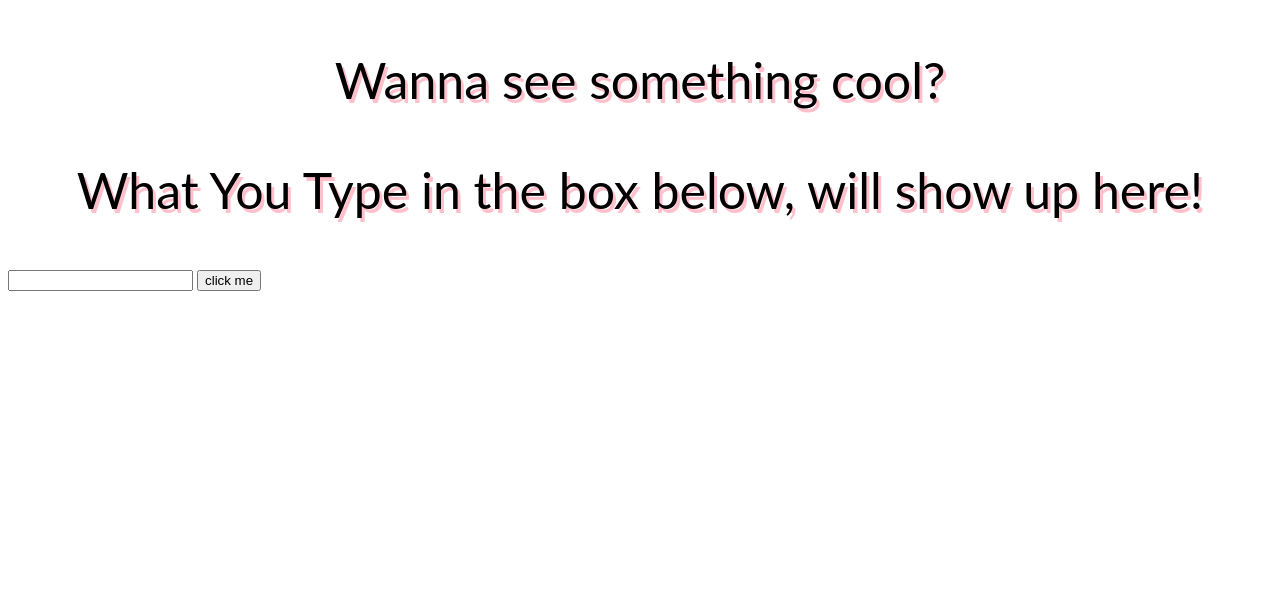
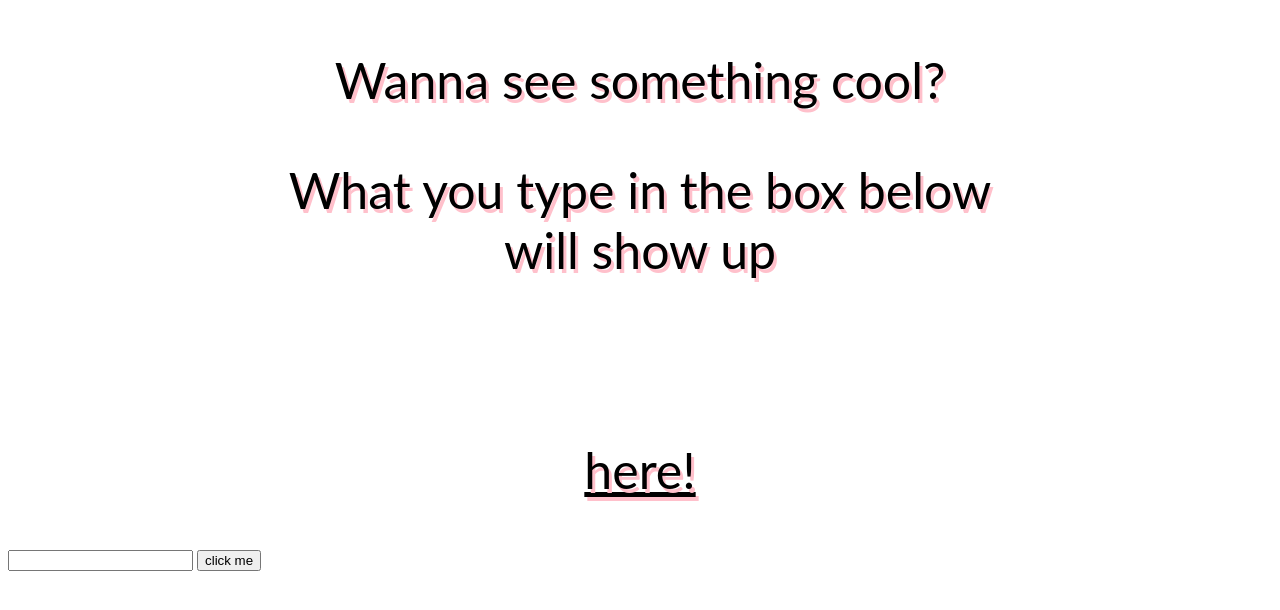
Before and after one commit to bertolorian/coding-by-doing, a plain HTML site: page index.html in a window 1280 px wide. Drawn offline with Linux system fonts and the light colour scheme.

Commit message:
Add files via upload
updated the body to read as :

<p> Wanna see something cool?</p>
		<p> What you type in the box below <br> will show up <p> <br>
		<p id="par2"> <u>here!</u></p>

:)

```diff
--- a/index.html
+++ b/index.html
@@ -7,7 +7,8 @@
 	</head>
 	<body>
 		<p> Wanna see something cool?</p>
-		<p id="par2"> What You Type in the box below, will show up here!</p>
+		<p> What you type in the box below <br> will show up <p> <br>
+		<p id="par2"> <u>here!</u></p>
 
 		<input type="text" id="userInput">
 
```
